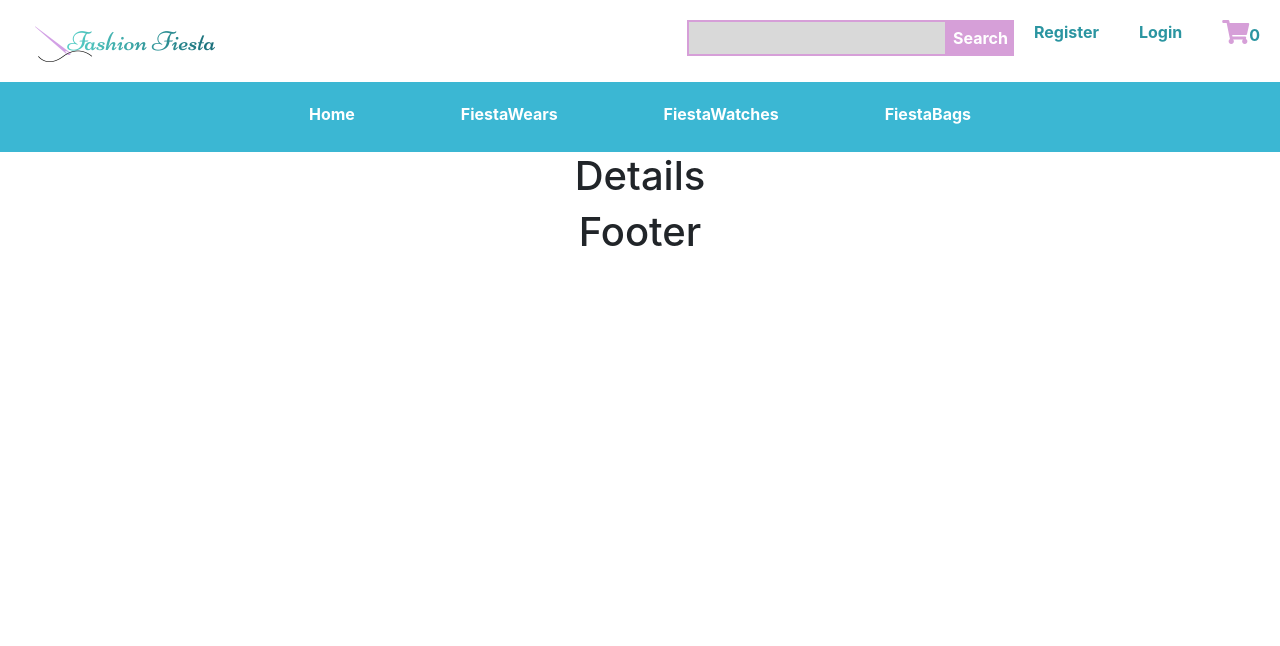
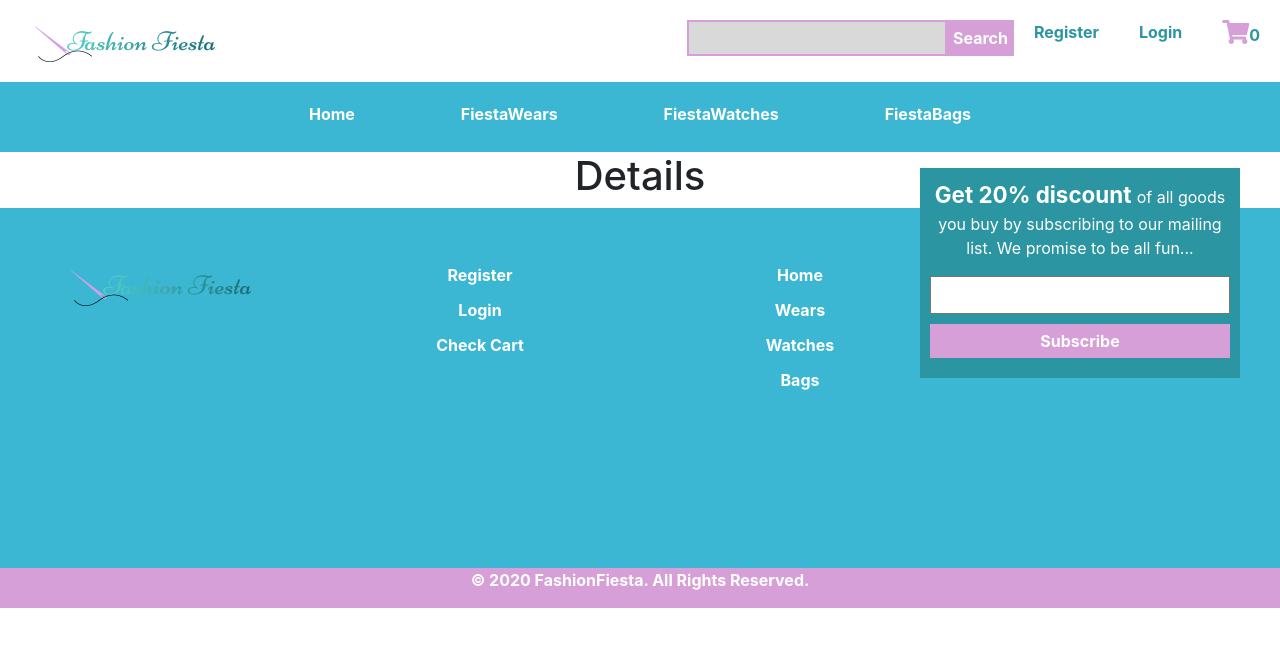
Before and after one commit to Racheal-spec/FashionFiesta, a React (Create React App) app: page /Details in a window 1280 px wide. Shown: the top 646 px of the page. Built offline with nearby package versions, Linux system fonts and the light colour scheme.

Commit message:
Designed the footer for all pages

```diff
--- a/src/App.css
+++ b/src/App.css
@@ -11,6 +11,7 @@
 }
 body{
   overflow-x: hidden;
+  height: 100vh;
 }
 .App{
   text-align: center;
--- a/src/components/FooterSection/Footer.js
+++ b/src/components/FooterSection/Footer.js
@@ -1,9 +1,71 @@
 import React from 'react';
+import footerlogo from '../Img/logo_3.png';
+import {Link} from 'react-router-dom';
+import './footer.scss';
 
 
 const Footer = () => {
     return(
-<h1>Footer</h1>
+<footer>
+    <div className="container-fluid">
+        <div className="row">
+
+    {/*First footer column*/}
+            <div className="col-12 col-lg-3 col-md-6">
+<img src={footerlogo} alt="footer-logo" className="footer-logo" />
+            </div>
+
+    {/*Second footer column*/}
+<div className="col-12 col-lg-3 col-md-6">
+<ul>
+<Link to='/Register'>
+    <li>Register</li>
+</Link>
+<Link to='/login'>
+    <li>Login</li>
+</Link>
+<Link to='/Cart'>
+    <li>Check Cart</li>
+</Link>
+</ul>
+</div>
+
+  {/*Third footer column*/}
+ <div className="col-12 col-lg-3 col-md-6">
+<ul>
+<Link to='/Home'>
+    <li>Home</li>
+</Link>
+<Link to='/Wears'>
+    <li>Wears</li>
+</Link>
+<Link to='/Watches'>
+    <li>Watches</li>
+</Link>
+<Link to='/Bags'>
+    <li>Bags</li>
+</Link>
+</ul>
+</div>
+
+ {/*fourth footer column*/}
+<div className="col-12 col-lg-3 col-md-6 footer-form">
+    <p>
+    <strong>Get 20% discount </strong>
+    of all goods you buy by subscribing to our mailing list. We promise to be all fun...
+    </p>
+ <form>
+ <input type='email' className='footer-input'></input>
+    <button className='footer-btn' placeholder='Enter your email'>Subscribe</button>
+</form>
+</div>
+
+        </div> {/*end of row div*/}
+    </div> {/*end of container div*/}
+<div className="copyright-div">
+  <p>© 2020 FashionFiesta. All Rights Reserved.</p>
+  </div>
+</footer>
     )
 }
 
--- /dev/null
+++ b/src/components/FooterSection/footer.scss
@@ -0,0 +1,70 @@
+$mainGreen: #3BB7D3;
+$mainPink: #d69fd8;
+$secondaryGreen: #2B95A1;
+$secondaryBlue: #8DCAFF;
+$white: #ffffff;
+
+footer{
+    background-color: $mainGreen;
+    height: 50vh;
+    padding: 50px 0;
+    width: 100%;
+    position: relative;
+    ul{
+        list-style: none;
+        li{
+            line-height: 35px;
+        }
+        a{
+            color: white;
+            font-weight: bold;
+            transition: all 0.4s ease-in;
+            &:hover{
+                text-decoration: none;
+                color: $mainPink;
+            }
+        }
+    }
+    .copyright-div{
+        background-color: $mainPink;
+        width: 100%;
+        position: absolute;
+        bottom: 0;
+        p{
+          color: white;
+           font-weight: bold;
+        }
+    }
+    .footer-form{
+        background-color: $secondaryGreen;
+        color: white;
+        padding: 10px 10px;
+        margin: 0 40px;
+        position: absolute;
+        top: -10%;
+        right: 0;
+        strong{
+            font-size: 1.4rem;
+        }
+        .footer-input{
+            width: 100%;
+            padding: 5px 0;
+        }
+        .footer-btn{
+            width: 100%;
+            margin: 10px 0;
+            padding: 5px 0;
+            background-color: $mainPink;
+            color: white;
+            font-weight: bold;
+            border: whitesmoke;
+            transition: all 0.4s ease-in;
+            &:focus{
+                outline: none;
+            }
+            &:hover{
+                background-color: $secondaryGreen;
+            }
+        }
+    }
+}
--- a/src/components/HomePage/CSS/Home.scss
+++ b/src/components/HomePage/CSS/Home.scss
@@ -5,7 +5,7 @@ $secondaryBlue: #8DCAFF;
 $white: #ffffff;
 
 .hero-section{
-    height: 80vh;
+    height: 100vh;
   .home-bg img{
        width: 100%;
        height: 50%;
--- a/src/components/NavSection/CSS/Nav.scss
+++ b/src/components/NavSection/CSS/Nav.scss
@@ -16,6 +16,7 @@ $white: #ffffff;
   position: sticky;
   top: 0;
   z-index: 2;
+  min-height: auto;
 }
 .firstnav{
     width: 100%;
```
Also changed, not shown: src/components/HomePage/CSS/Home.css (deleted, +0 -13 lines), 1 other file (tests, documents, lock files or other folders).
